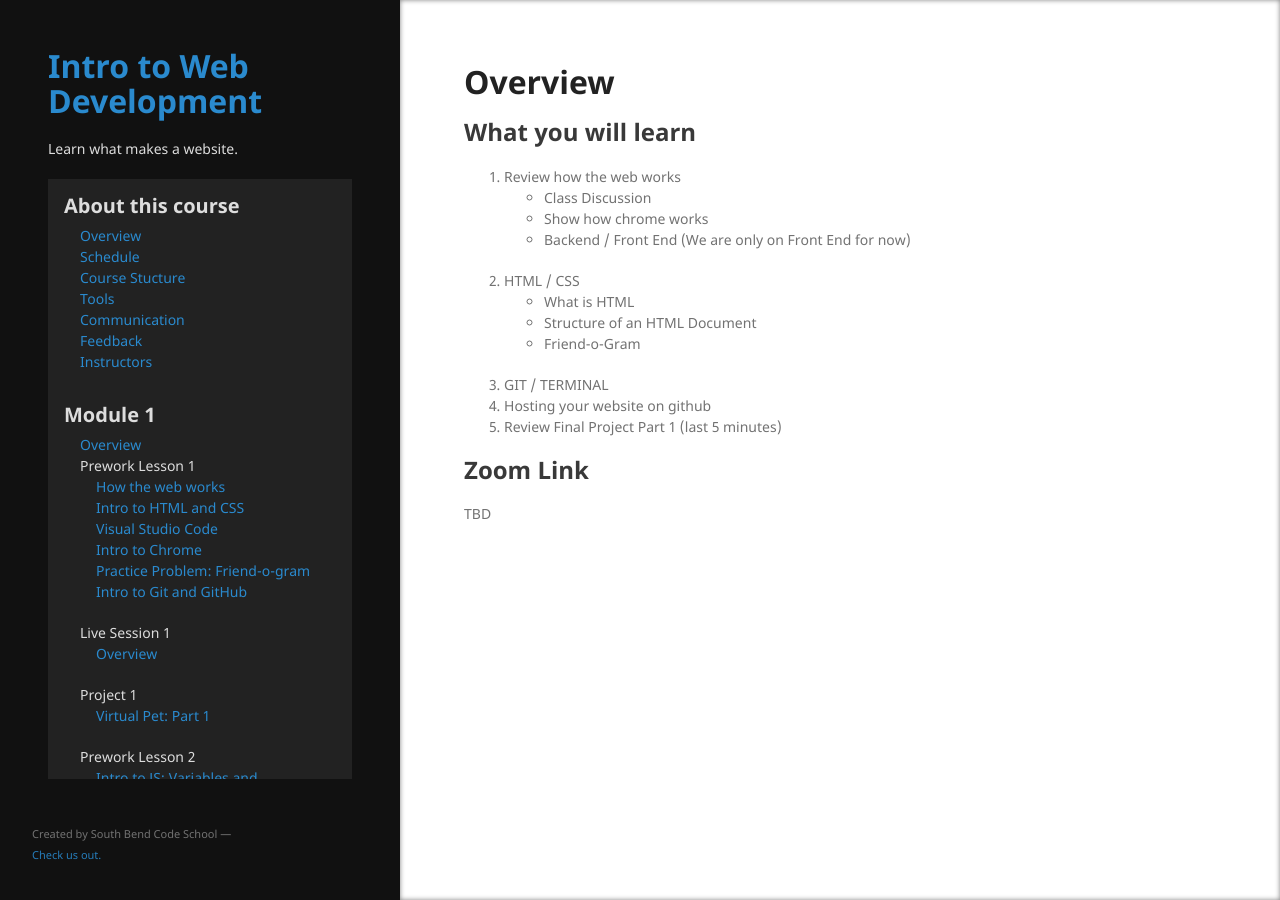
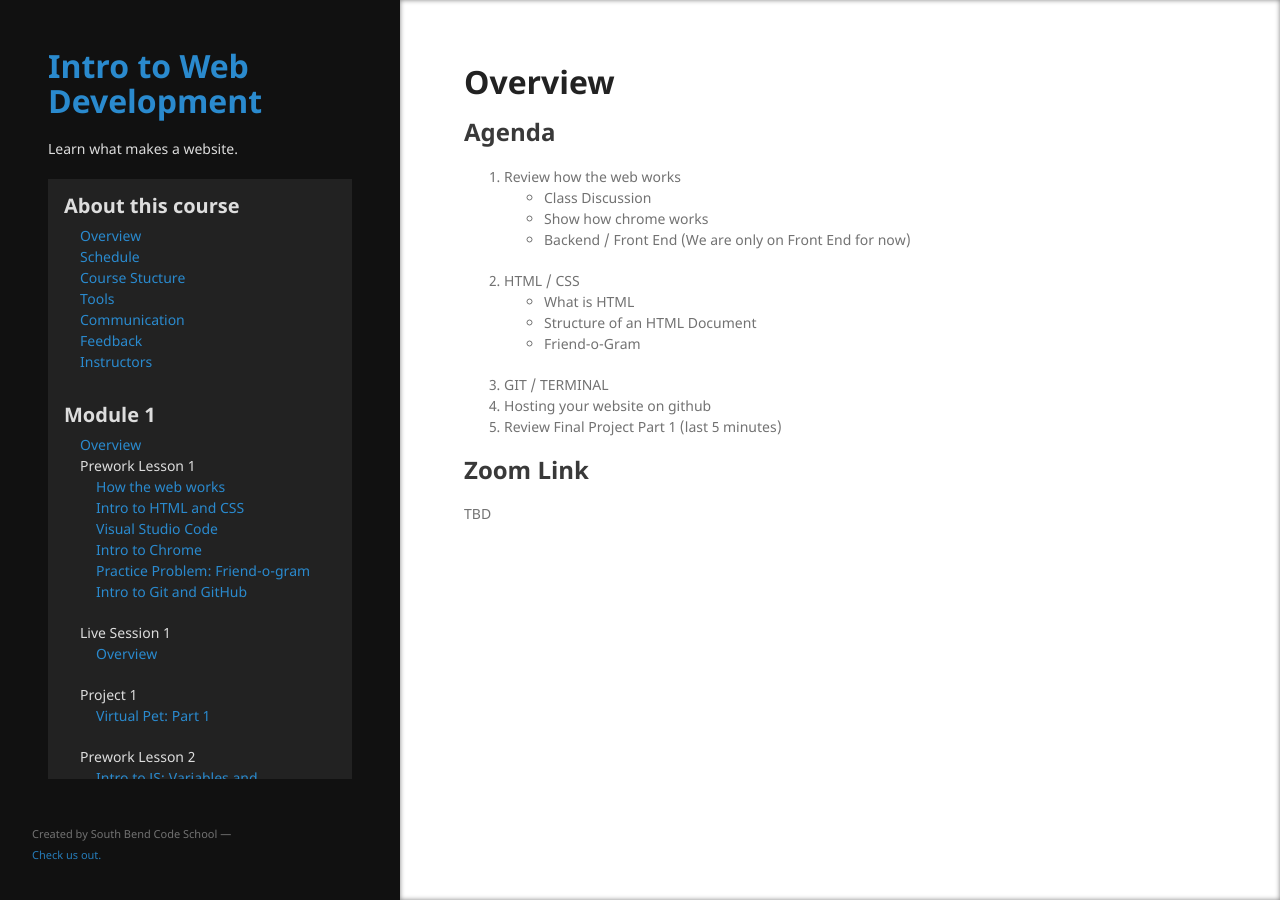
Before and after one commit to south-bend-code-works/intro-to-web-dev, a Jekyll site: the page built from lessons/module1/live_session_1.md, in a window 1280 px wide. Built offline with Jekyll 4.4.1, drawn with Linux system fonts in a browser that asks for light colours; our own code applies the rules of GitHub Pages for plain Markdown files.

Commit message:
Update live_session_1.md

```diff
--- a/lessons/module1/live_session_1.md
+++ b/lessons/module1/live_session_1.md
@@ -4,7 +4,7 @@ layout: default
 
 # Overview
 
-## What you will learn
+## Agenda
 1. Review how the web works
     - Class Discussion
     - Show how chrome works
```
